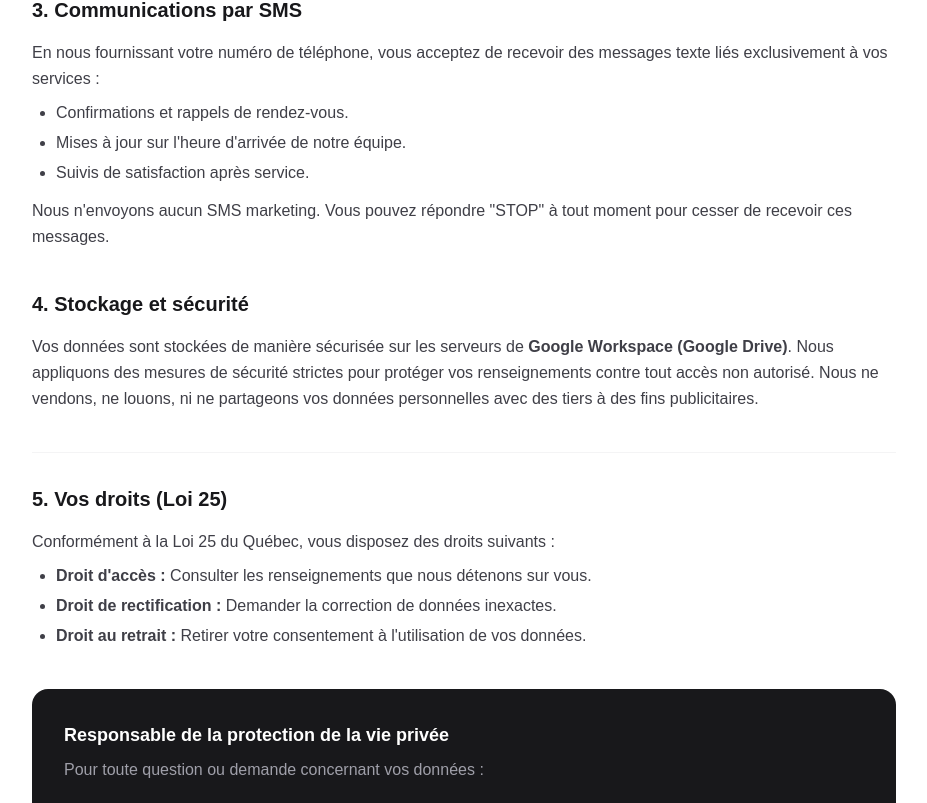
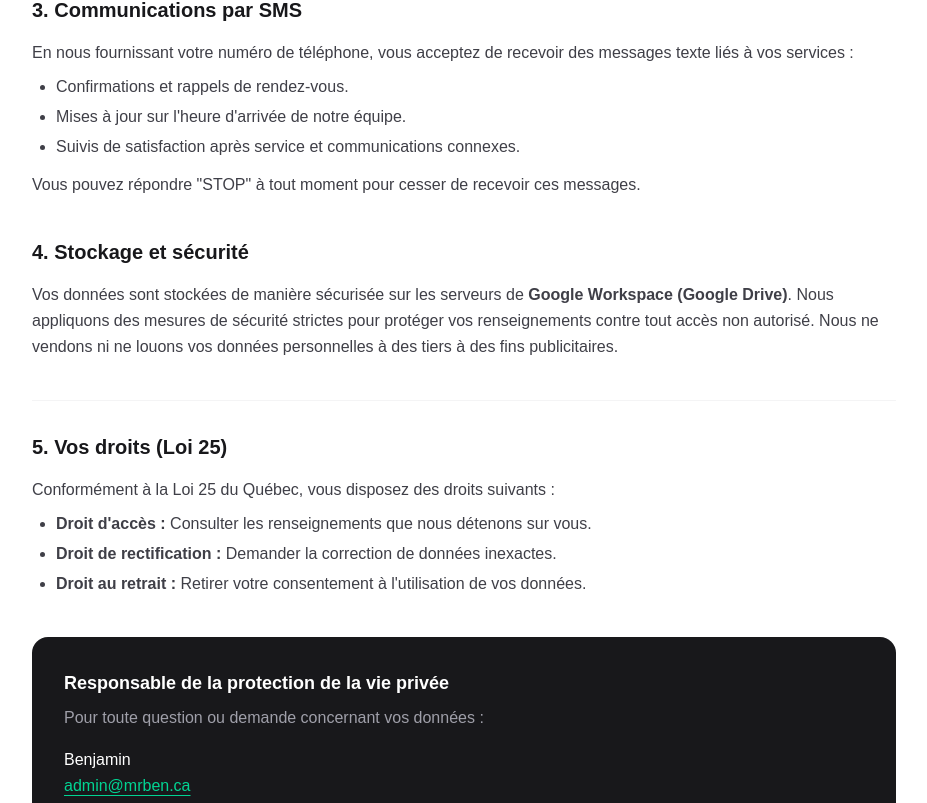
Before and after one commit to servicesmrben-wq/mrben-site1, a Next.js app in the folder mrben-site1/: page /en/confidentialite in a window 1280 px wide. Shown: the part 950-1753 px from the top of the page, without its empty margins (176-1103 px from the left). Built offline with nearby package versions, Linux system fonts and the light colour scheme.

Commit message:
policy update again

```diff
--- a/mrben-site1/app/[locale]/confidentialite/page.tsx
+++ b/mrben-site1/app/[locale]/confidentialite/page.tsx
@@ -63,15 +63,15 @@ export default function ConfidentialitePage() {
           <div>
             <h2 className="text-xl font-bold text-zinc-900 mb-4">3. Communications par SMS</h2>
             <p>
-              En nous fournissant votre numéro de téléphone, vous acceptez de recevoir des messages texte liés exclusivement à vos services :
+              En nous fournissant votre numéro de téléphone, vous acceptez de recevoir des messages texte liés à vos services :
             </p>
             <ul className="list-disc pl-6 mt-2 space-y-1">
               <li>Confirmations et rappels de rendez-vous.</li>
               <li>Mises à jour sur l'heure d'arrivée de notre équipe.</li>
-              <li>Suivis de satisfaction après service.</li>
+              <li>Suivis de satisfaction après service et communications connexes.</li>
             </ul>
             <p className="mt-3 font-medium">
-              Nous n'envoyons aucun SMS marketing. Vous pouvez répondre "STOP" à tout moment pour cesser de recevoir ces messages.
+              Vous pouvez répondre "STOP" à tout moment pour cesser de recevoir ces messages.
             </p>
           </div>
 
@@ -79,7 +79,7 @@ export default function ConfidentialitePage() {
           <div>
             <h2 className="text-xl font-bold text-zinc-900 mb-4">4. Stockage et sécurité</h2>
             <p>
-              Vos données sont stockées de manière sécurisée sur les serveurs de <strong>Google Workspace (Google Drive)</strong>. Nous appliquons des mesures de sécurité strictes pour protéger vos renseignements contre tout accès non autorisé. Nous ne vendons, ne louons, ni ne partageons vos données personnelles avec des tiers à des fins publicitaires.
+              Vos données sont stockées de manière sécurisée sur les serveurs de <strong>Google Workspace (Google Drive)</strong>. Nous appliquons des mesures de sécurité strictes pour protéger vos renseignements contre tout accès non autorisé. Nous ne vendons ni ne louons vos données personnelles à des tiers à des fins publicitaires.
             </p>
           </div>
 
@@ -101,8 +101,8 @@ export default function ConfidentialitePage() {
             <h2 className="text-lg font-bold mb-2">Responsable de la protection de la vie privée</h2>
             <p className="text-zinc-400 mb-4">Pour toute question ou demande concernant vos données :</p>
             <p className="font-medium">Benjamin</p>
-            <a className="text-emerald-400 hover:text-emerald-300 underline underline-offset-4" href="mailto:info@mrben.ca">
-              info@mrben.ca
+            <a className="text-emerald-400 hover:text-emerald-300 underline underline-offset-4" href="mailto:admin@mrben.ca">
+              admin@mrben.ca
             </a>
           </div>
 
--- a/mrben-site1/app/[locale]/privacy-policy/page.tsx
+++ b/mrben-site1/app/[locale]/privacy-policy/page.tsx
@@ -63,15 +63,15 @@ export default function PrivacyPolicyPage() {
           <div>
             <h2 className="text-xl font-bold text-zinc-900 mb-4">3. SMS Communications</h2>
             <p>
-              By providing your phone number, you agree to receive text messages related exclusively to your services:
+              By providing your phone number, you agree to receive text messages related to your services:
             </p>
             <ul className="list-disc pl-6 mt-2 space-y-1">
               <li>Appointment confirmations and reminders.</li>
               <li>Arrival time updates from our team.</li>
-              <li>Post-service satisfaction follow-ups.</li>
+              <li>Post-service satisfaction follow-ups and related communications.</li>
             </ul>
             <p className="mt-3 font-medium">
-              We do not send marketing SMS. You can reply "STOP" at any time to opt out of these messages.
+              You can reply "STOP" at any time to opt out of these messages.
             </p>
           </div>
 
@@ -79,7 +79,7 @@ export default function PrivacyPolicyPage() {
           <div>
             <h2 className="text-xl font-bold text-zinc-900 mb-4">4. Storage and Security</h2>
             <p>
-              Your data is securely stored on <strong>Google Workspace (Google Drive)</strong> servers. We apply strict security measures to protect your information against unauthorized access. We do not sell, rent, or share your personal data with third parties for advertising purposes.
+              Your data is securely stored on <strong>Google Workspace (Google Drive)</strong> servers. We apply strict security measures to protect your information against unauthorized access. We do not sell or rent your personal data to third parties for advertising purposes.
             </p>
           </div>
 
@@ -101,8 +101,8 @@ export default function PrivacyPolicyPage() {
             <h2 className="text-lg font-bold mb-2">Privacy Officer</h2>
             <p className="text-zinc-400 mb-4">For any questions or requests regarding your data:</p>
             <p className="font-medium">Benjamin</p>
-            <a className="text-emerald-400 hover:text-emerald-300 underline underline-offset-4" href="mailto:info@mrben.ca">
-              info@mrben.ca
+            <a className="text-emerald-400 hover:text-emerald-300 underline underline-offset-4" href="mailto:admin@mrben.ca">
+              admin@mrben.ca
             </a>
           </div>
 
```
